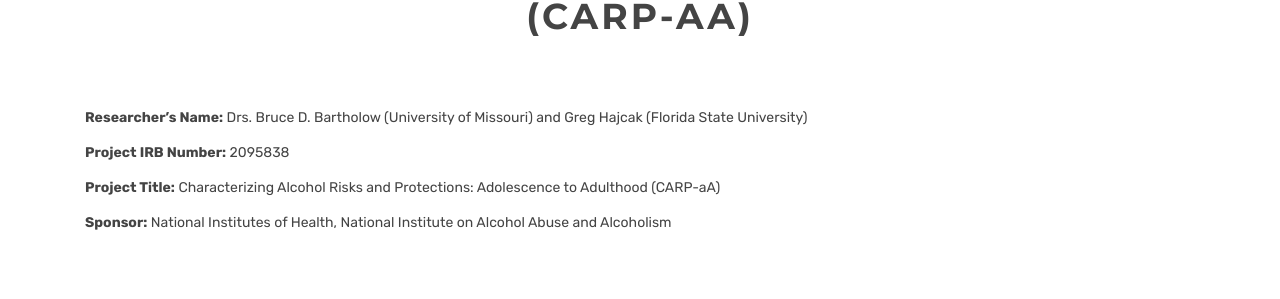
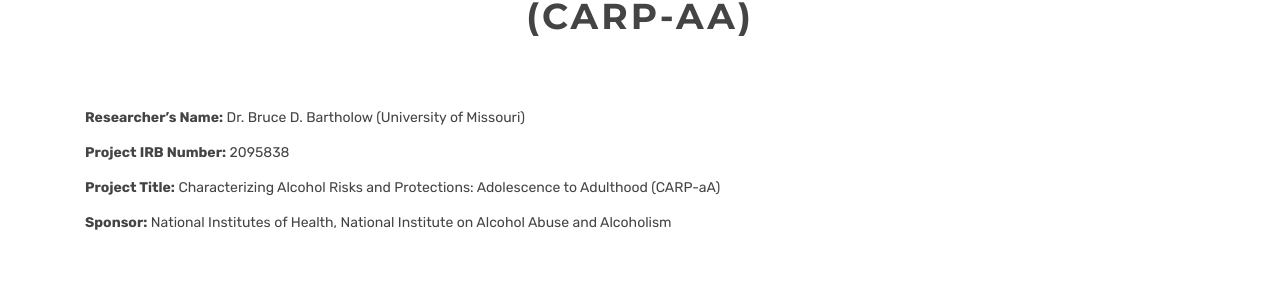
Before and after one commit to bartholow-scanlab/bartholow-scanlab.github.io, a Jekyll site: the page built from CARP-aA.html, in a window 1280 px wide. Shown: the part 296-595 px from the top of the page. Built offline with Jekyll 4.4.1, drawn with Linux system fonts in a browser that asks for light colours.

Commit message:
Update CARP-aA.html

```diff
--- a/CARP-aA.html
+++ b/CARP-aA.html
@@ -11,7 +11,7 @@
 	      </div>
 
 
-<p><b>Researcher’s Name:</b> Drs. Bruce D. Bartholow (University of Missouri) and Greg Hajcak (Florida State University)</p>
+<p><b>Researcher’s Name:</b> Dr. Bruce D. Bartholow (University of Missouri)</p>
 <p><b>Project IRB Number:</b> 2095838</p>
 <p><b>Project Title:</b> Characterizing Alcohol Risks and Protections: Adolescence to Adulthood (CARP-aA)</p>
 <p><b>Sponsor:</b> National Institutes of Health, National Institute on Alcohol Abuse and Alcoholism
```
